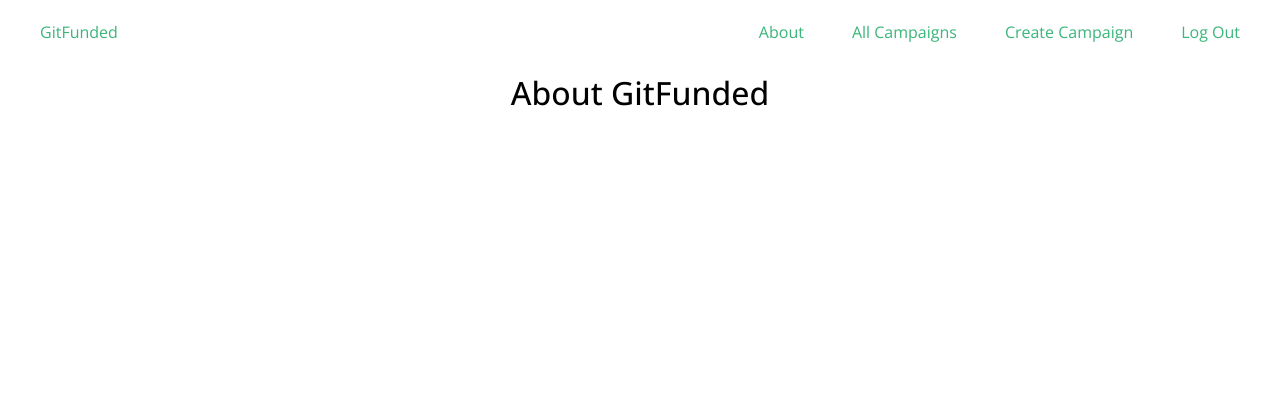
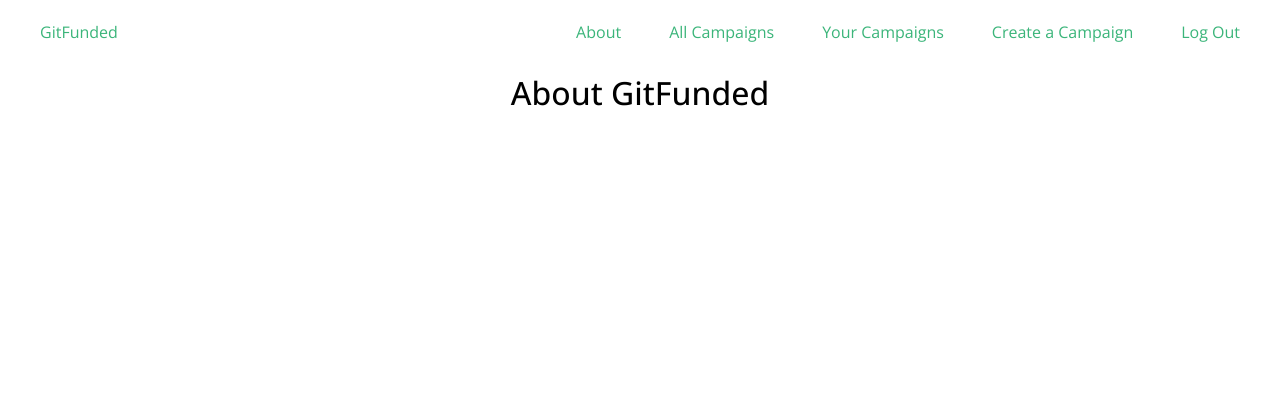
Before and after one commit to bardIRL/gitfunded-app, a Django app: page /about/ in a window 1280 px wide. Shown: the top 420 px of the page. Run offline with Django 4.2, Linux system fonts and the light colour scheme; the visitor is signed in with stand-in values (Sample User, id 1).

Commit message:
adds 'your campaigns' link to nav bar so users can view only their campaigns, ensures login before viewing

```diff
--- a/main_app/templates/base.html
+++ b/main_app/templates/base.html
@@ -23,11 +23,16 @@
           <li><a href="{% url 'about' %}">About</a></li>
           <li><a href="{% url 'index' %}">All Campaigns</a></li>
           {% if user.is_authenticated %}
-            <li><a href="{% url 'campaigns_create' %}">Create Campaign</a></li>
-            <li><a href="{% url 'logout' %}">Log Out</a></li>
+          <li>
+            <a href="{% url 'user_campaigns_index' user_id=request.user.id %}"
+              >Your Campaigns</a
+            >
+          </li>
+          <li><a href="{% url 'campaigns_create' %}">Create a Campaign</a></li>
+          <li><a href="{% url 'logout' %}">Log Out</a></li>
           {% else %}
-            <li><a href="{% url 'signup' %}">Sign Up</a></li>
-            <li><a href="{% url 'login' %}">Log In</a></li>
+          <li><a href="{% url 'signup' %}">Sign Up</a></li>
+          <li><a href="{% url 'login' %}">Log In</a></li>
           {% endif %}
         </ul>
       </nav>
--- a/main_app/views.py
+++ b/main_app/views.py
@@ -34,6 +34,7 @@ def campaigns_index(request):
     'campaigns': campaigns
   })
 
+@login_required
 def user_campaigns_index(request, user_id):
    campaigns = Campaign.objects.filter(user_id=user_id)
    return render(request, 'campaigns/user_campaigns.html', {
```
